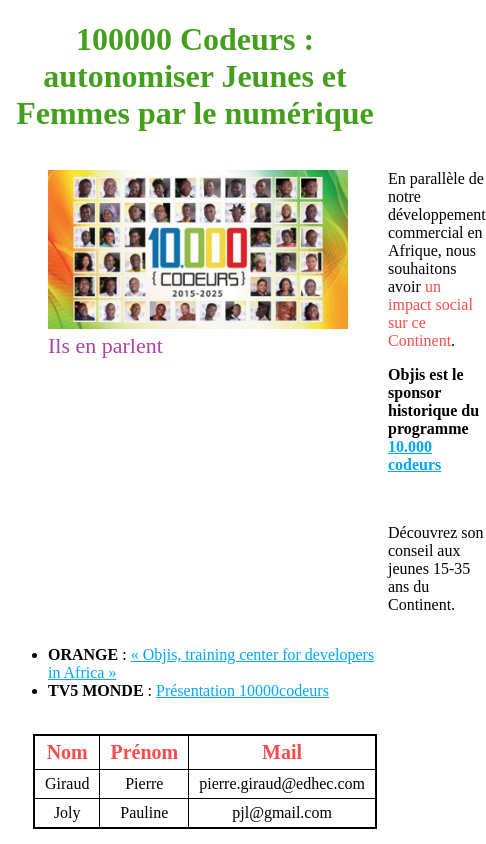
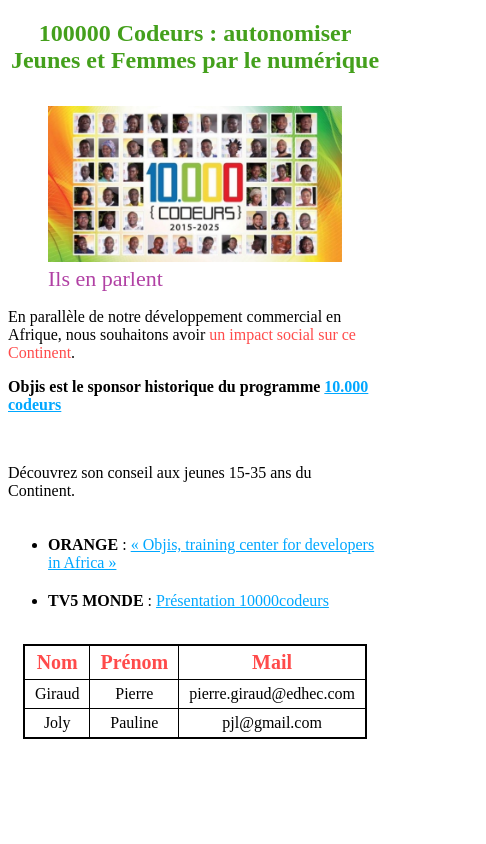
Before and after one commit to carlesdesouza/TPCSS, a plain HTML site: page index.html in a window 390 px wide. Shown: the whole page, 486 px wide, since content can reach past the window. Drawn offline with Linux system fonts and the light colour scheme.

Commit message:
page responsive

```diff
--- a/style.css
+++ b/style.css
@@ -24,6 +24,10 @@ p a {
     color: #00A7FF;
 }
 
+ul li {
+    margin-top: 20px;
+}
+
 ul li a {
     color: #00A7FF;
 }
@@ -48,3 +52,22 @@ th, td {
     border: 1px solid black;
     padding: 5px 10px;
 }
+
+@media (max-width: 480px) {
+    section {
+        display: inline-block;
+    }
+
+    figure img {
+        width: 100%;
+    }
+
+    h1 {
+        font-size: 24px;
+        margin-top: 20px;
+    }
+
+    table {
+        margin: 0 auto;
+    };
+}
```
